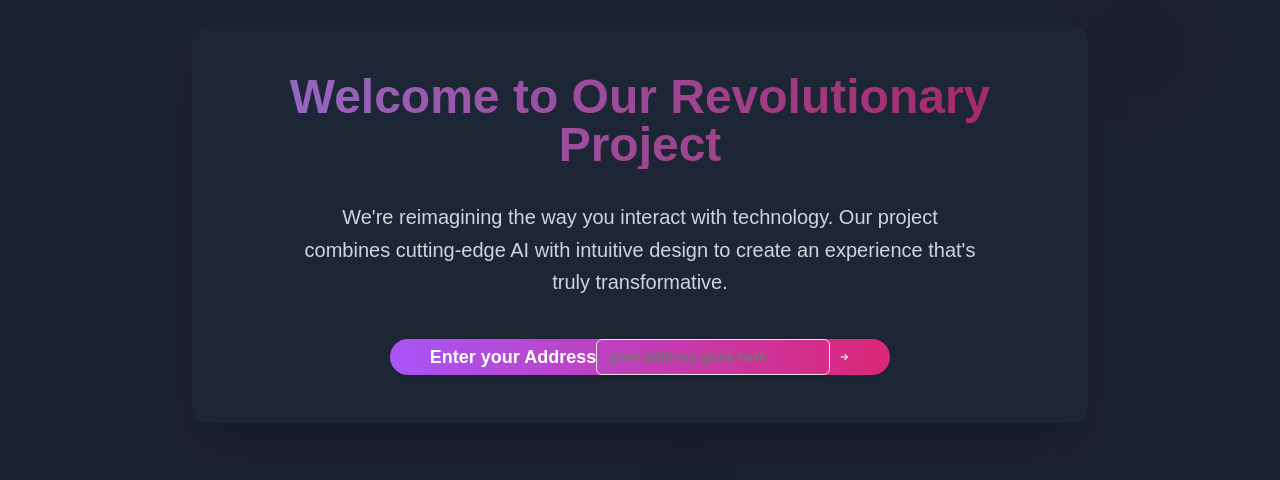
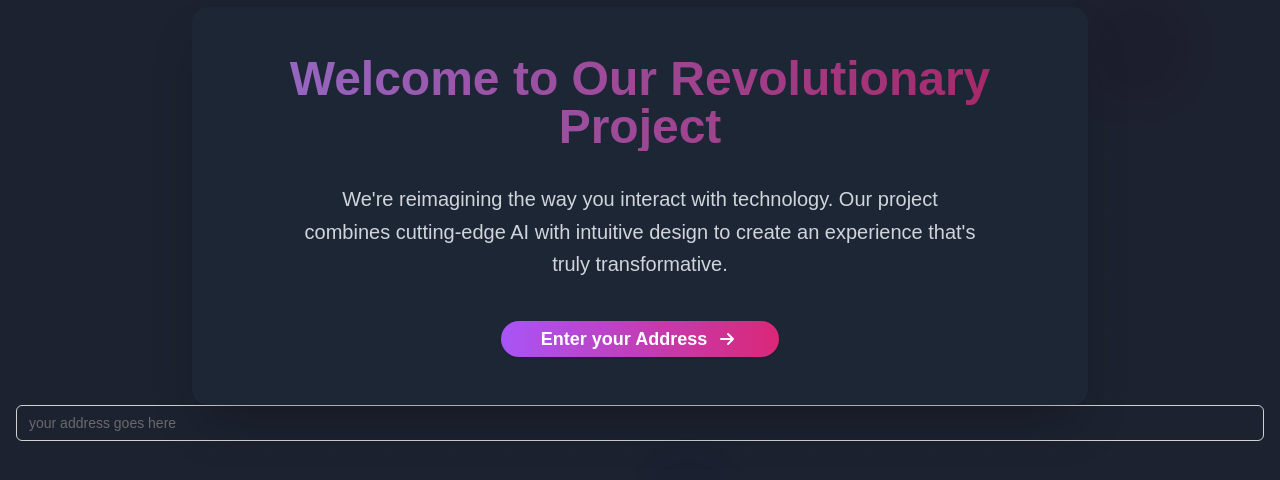
Before and after one commit to Divyanshukothari/Spark-7-Hackathon-priority_queue_service2, a Next.js app: page / in a window 1280 px wide. Shown: the part 176-656 px from the top of the page. Built offline with nearby package versions, Linux system fonts and the light colour scheme.

Commit message:
final changes

```diff
--- a/app/page.js
+++ b/app/page.js
@@ -18,7 +18,7 @@ export default function Component() {
         <Button asChild className="text-lg px-10 py-4 bg-gradient-to-r from-purple-500 to-pink-600 hover:from-purple-600 hover:to-pink-700 text-white font-bold rounded-full transition-all duration-300 transform hover:scale-105 hover:shadow-lg">
           <Link href="/client_fetch">
             <span className="flex items-center">
-              Enter your Address <Input placeholder="your address goes here"></Input>
+              Enter your Address
               <svg xmlns="http://www.w3.org/2000/svg" className="h-6 w-6 ml-2" fill="none" viewBox="0 0 24 24" stroke="currentColor">
                 <path strokeLinecap="round" strokeLinejoin="round" strokeWidth={2} d="M13 7l5 5m0 0l-5 5m5-5H6" />
               </svg>
@@ -26,7 +26,7 @@ export default function Component() {
           </Link>
         </Button>
       </div>
-
+      <Input placeholder="your address goes here"></Input>
       {/* Floating elements for visual interest */}
       <div className="absolute top-10 left-10 w-20 h-20 bg-purple-500 rounded-full mix-blend-multiply filter blur-xl opacity-20 animate-blob"></div>
       <div className="absolute top-40 right-20 w-32 h-32 bg-pink-500 rounded-full mix-blend-multiply filter blur-xl opacity-20 animate-blob animation-delay-2000"></div>
```
